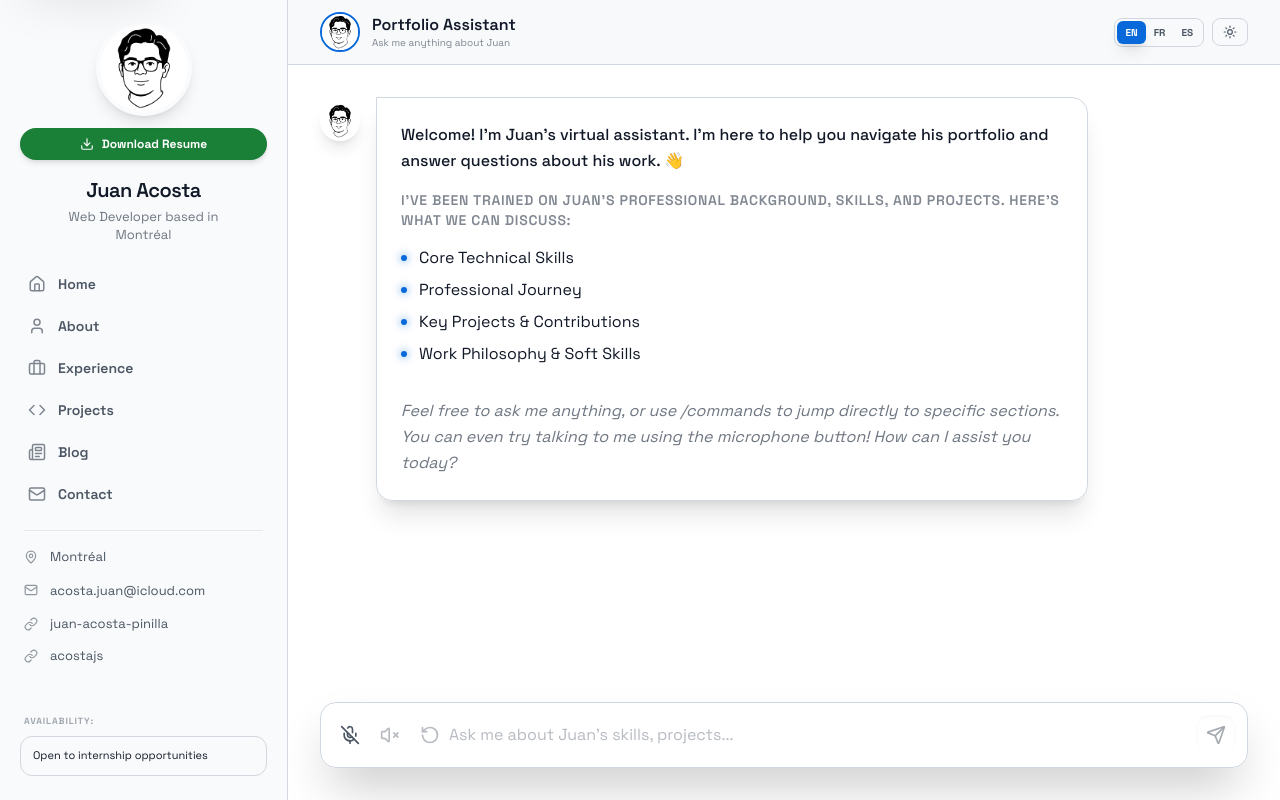
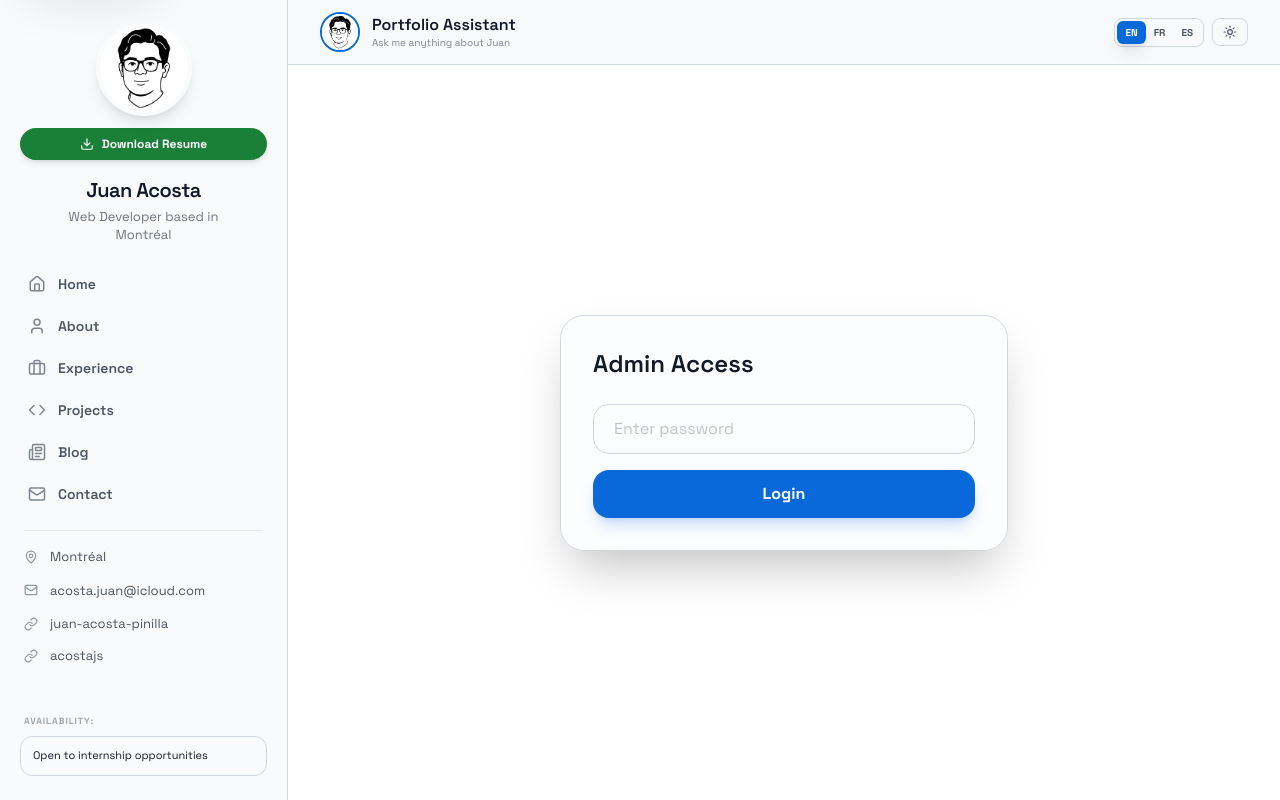
Before and after one commit to acostajs/portfolio, a React (Vite) app in the folder frontend/: page /admin in a window 1280 px wide. Built offline with nearby package versions, Linux system fonts and the light colour scheme.

Commit message:
feat(monorepo): bump version to 0.1.5 and initialize admin foundation
Initializes the hidden /admin route with password protection. (v0.1.5)

```diff
--- a/frontend/package.json
+++ b/frontend/package.json
@@ -1,7 +1,7 @@
 {
   "name": "frontend",
   "private": true,
-  "version": "0.1.4",
+  "version": "0.1.5",
   "type": "module",
   "scripts": {
     "dev": "vite",
--- a/frontend/src/App.tsx
+++ b/frontend/src/App.tsx
@@ -7,6 +7,7 @@ import Experience from "./pages/Experience";
 import Projects from "./pages/Projects";
 import Blog from "./pages/Blog";
 import Contact from "./pages/Contact";
+import Admin from "./pages/Admin";
 import { type PageId } from "./components/layout/Sidebar";
 import { useTranslation } from "../lib/hooks/useTranslation";
 import { motion, AnimatePresence } from "framer-motion";
@@ -42,6 +43,7 @@ function App() {
             <Route path="/projects" element={<Projects />} />
             <Route path="/blog" element={<Blog />} />
             <Route path="/contact" element={<Contact />} />
+            <Route path="/admin" element={<Admin />} />
             <Route path="*" element={<Home />} />
           </Routes>
         </motion.div>
--- a/frontend/src/components/layout/Sidebar.tsx
+++ b/frontend/src/components/layout/Sidebar.tsx
@@ -23,7 +23,8 @@ export type PageId =
   | "experience"
   | "projects"
   | "blog"
-  | "contact";
+  | "contact"
+  | "admin";
 
 interface SidebarProps {
   isOpen: boolean;
--- /dev/null
+++ b/frontend/src/pages/Admin.tsx
@@ -0,0 +1,96 @@
+import React, { useState } from "react";
+
+const Admin: React.FC = () => {
+  const [password, setPassword] = useState("");
+  const [isAuthenticated, setIsAuthenticated] = useState(false);
+  const [error, setError] = useState("");
+
+  const handleLogin = (e: React.FormEvent) => {
+    e.preventDefault();
+    // Simple dummy password for foundation
+    if (password === "admin123") {
+      setIsAuthenticated(true);
+      setError("");
+    } else {
+      setError("Invalid password");
+    }
+  };
+
+  if (!isAuthenticated) {
+    return (
+      <div className="flex flex-col items-center justify-center h-full p-6">
+        <form
+          onSubmit={handleLogin}
+          className="p-8 bg-sidebar-bg/40 backdrop-blur-md border border-border rounded-3xl shadow-2xl w-full max-w-md animate-slide-up"
+        >
+          <h1 className="text-2xl font-bold mb-6 text-text-header">
+            Admin Access
+          </h1>
+          <div className="space-y-4">
+            <div>
+              <input
+                type="password"
+                value={password}
+                onChange={(e) => setPassword(e.target.value)}
+                placeholder="Enter password"
+                className="w-full px-5 py-3 bg-white/5 border border-border rounded-2xl focus:outline-none focus:ring-2 focus:ring-accent transition-all text-text-header placeholder:opacity-50"
+              />
+            </div>
+            {error && <p className="text-red-500 text-sm px-1">{error}</p>}
+            <button
+              type="submit"
+              className="w-full py-3 bg-accent text-white rounded-2xl font-bold hover:brightness-110 active:scale-[0.98] transition-all shadow-lg shadow-accent/20"
+            >
+              Login
+            </button>
+          </div>
+        </form>
+      </div>
+    );
+  }
+
+  return (
+    <div className="p-8 animate-fade-in max-w-4xl mx-auto">
+      <header className="mb-12">
+        <h1 className="text-4xl font-bold text-text-header mb-2">
+          Admin Dashboard
+        </h1>
+        <p className="text-text opacity-70">CMS Foundation - Version 0.1.5</p>
+      </header>
+
+      <section className="grid grid-cols-1 md:grid-cols-2 gap-6">
+        <div className="p-6 bg-white/5 border border-border rounded-3xl">
+          <h2 className="text-xl font-bold mb-3">Content Management</h2>
+          <p className="text-sm text-text opacity-80 mb-4">
+            Manage your pages, experience, and projects.
+          </p>
+          <div className="flex items-center text-xs font-bold text-accent uppercase tracking-widest">
+            Coming Soon
+          </div>
+        </div>
+
+        <div className="p-6 bg-white/5 border border-border rounded-3xl">
+          <h2 className="text-xl font-bold mb-3">Chatbot Intelligence</h2>
+          <p className="text-sm text-text opacity-80 mb-4">
+            Refine triggers and assistant responses.
+          </p>
+          <div className="flex items-center text-xs font-bold text-accent uppercase tracking-widest">
+            Coming Soon
+          </div>
+        </div>
+
+        <div className="p-6 bg-white/5 border border-border rounded-3xl">
+          <h2 className="text-xl font-bold mb-3">Blog Posts</h2>
+          <p className="text-sm text-text opacity-80 mb-4">
+            Write and publish technical articles.
+          </p>
+          <div className="flex items-center text-xs font-bold text-accent uppercase tracking-widest">
+            Coming Soon
+          </div>
+        </div>
+      </section>
+    </div>
+  );
+};
+
+export default Admin;
--- a/package.json
+++ b/package.json
@@ -1,6 +1,6 @@
 {
   "name": "portfolio",
-  "version": "0.1.4",
+  "version": "0.1.5",
   "private": true,
   "type": "module",
   "workspaces": [
```
Also changed, not shown: 2 other files (tests, documents, lock files or other folders).
